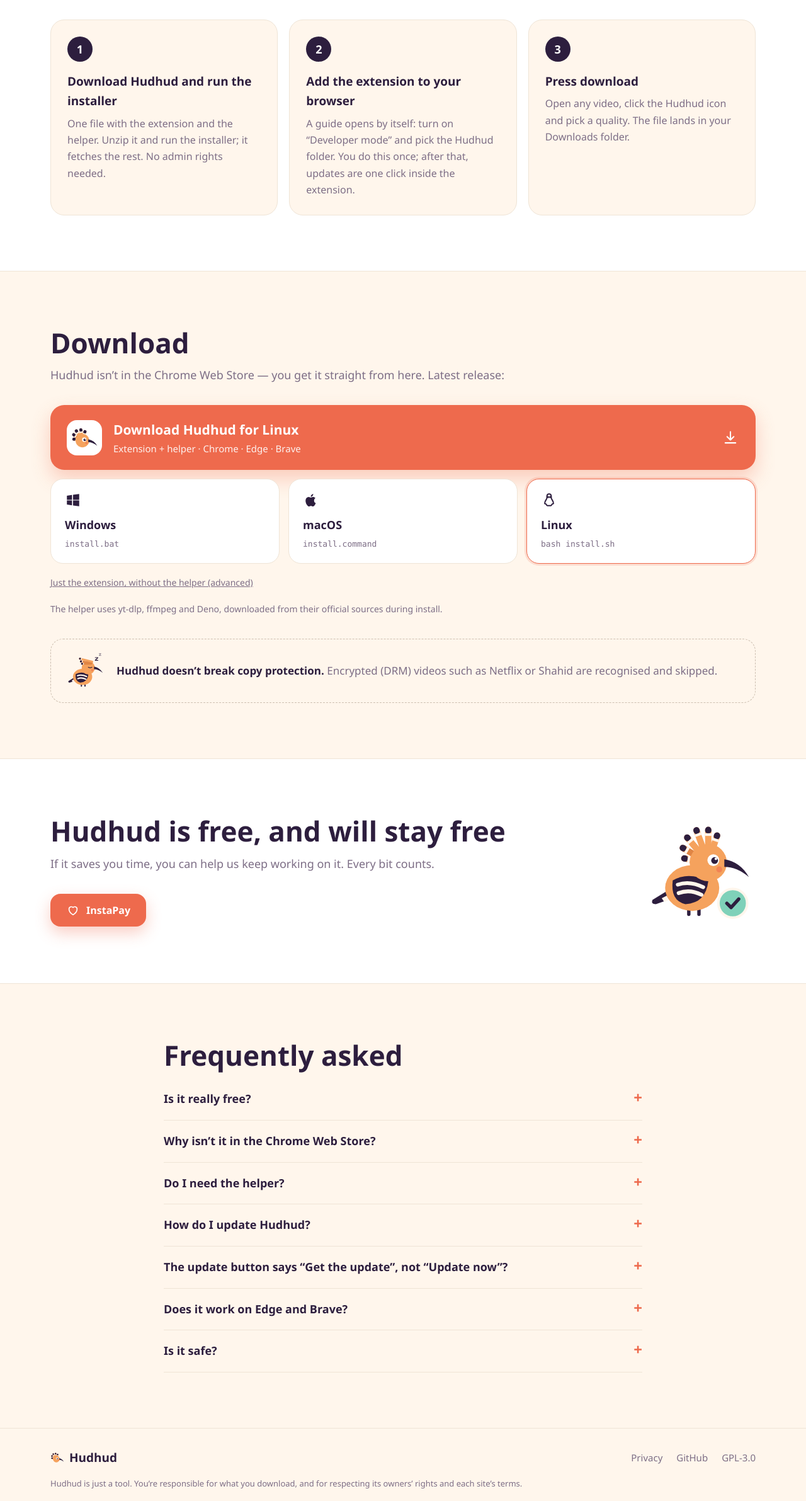
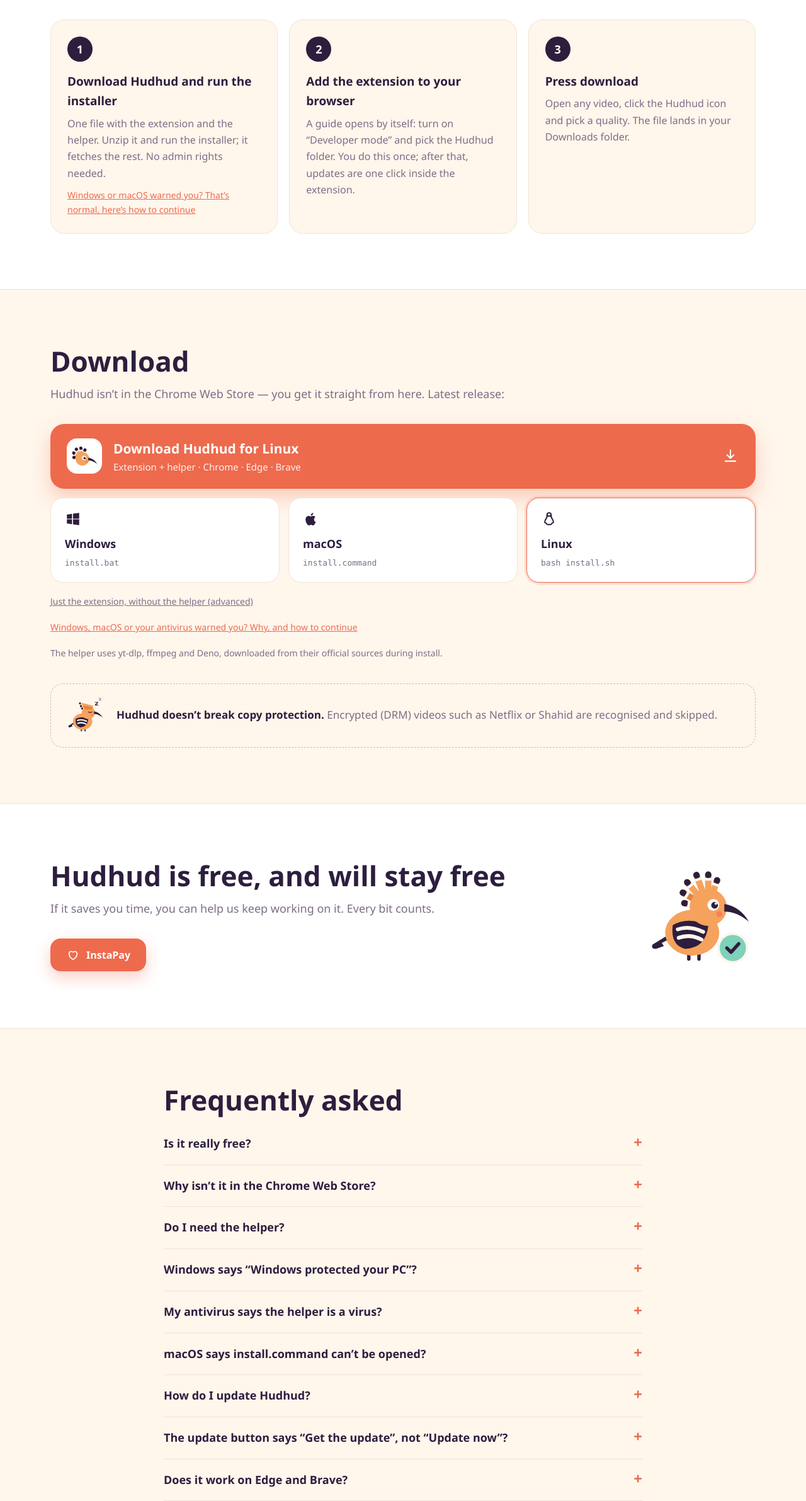
Before and after one commit to omaressamre/hudhud, a browser extension: page site/index.html in a window 1280 px wide. Shown: the part 1708-4091 px from the top of the page at 63% size. Drawn offline with Linux system fonts and the light colour scheme; no server answers; a web font is replaced by a local one.

Commit message:
Site: help for SmartScreen, antivirus and macOS warnings; install.bat checks it was extracted
- FAQ entries (#warnings) for Windows SmartScreen, antivirus false positives and macOS Gatekeeper,
  linked from step 1 and the download box; links to #warnings open the entry
- install.bat stops with a clear message when it's run from inside the zip (install.ps1 missing)
- README: short note on first-run warnings

Co-Authored-By: Claude Opus 5.5 <noreply@anthropic.com>
Claude-Session: https://claude.ai/code/session_01Wr5NYSvrr9j7qcnwhHR47G

```diff
--- a/site/index.html
+++ b/site/index.html
@@ -128,6 +128,7 @@
           <span class="num">1</span>
           <h3 data-i18n="s1t">نزّل هدهد وشغّل التسطيب</h3>
           <p data-i18n="s1d">ملف واحد فيه الإضافة والمساعد. فُكّه وشغّل ملف التسطيب، وهو هيجيب الباقي لوحده. مش محتاج صلاحيات أدمن.</p>
+          <p class="hint"><a href="#warnings" data-i18n="s1warn">ويندوز أو الماك حذّرك؟ ده طبيعي، اعرف تكمّل إزاي</a></p>
         </li>
         <li>
           <span class="num">2</span>
@@ -176,6 +177,7 @@
           <strong>Firefox</strong><small data-i18n="ffSub">إضافة موقّعة بتتحدّث لوحدها. لو عايز يوتيوب، نزّل المساعد لنظامك من فوق.</small>
         </a>
         <p class="note"><a href="https://github.com/omaressamre/hudhud/releases/latest" data-extonly data-i18n="dlExtOnly">الإضافة لوحدها من غير المساعد (للمتقدمين)</a></p>
+        <p class="note"><a href="#warnings" data-i18n="dlWarn">ويندوز أو الماك أو برنامج الحماية حذّرك؟ اعرف ليه وتكمّل إزاي</a></p>
         <p class="note" data-i18n="dlNote">المساعد بيستخدم yt-dlp وffmpeg وDeno وبينزّلهم من مصادرهم الرسمية أثناء التثبيت.</p>
       </div>
       <div class="drm">
@@ -209,6 +211,9 @@
       <details><summary data-i18n="q1">هو مجاني فعلًا؟</summary><p data-i18n="a1">أيوه، مجاني بالكامل ومن غير إعلانات. الكود مفتوح تحت رخصة GPL-3.0.</p></details>
       <details><summary data-i18n="q2">ليه مش موجود في متجر كروم؟</summary><p data-i18n="a2">متجر كروم مش بيسمح بإضافات بتنزّل من يوتيوب، فبننشره هنا مباشرة. التثبيت بياخد دقيقة.</p></details>
       <details><summary data-i18n="q3">محتاج المساعد؟</summary><p data-i18n="a3">التسطيب بيجيب الاتنين مع بعض وده الأسهل. الإضافة لوحدها بتنزّل الفيديوهات المباشرة والستوريز وHLS، والمساعد بيضيف يوتيوب والبلاي ليستات وMP3 والترجمة ومواقع تانية كتير.</p></details>
+      <details id="warnings"><summary><span data-i18n="q8">ويندوز بيقولي «<bdi>Windows protected your PC</bdi>»؟</span></summary><p data-i18n="a8">ده تحذير SmartScreen، وبيظهر لأي برنامج جديد مش عليه توقيع بشهادة مدفوعة. مش معناه إن فيه فيروس. دوس <strong>More info</strong> (مزيد من المعلومات)، وبعدين <strong>Run anyway</strong> (تشغيل على أي حال). ولو ظهرلك «<bdi>The publisher could not be verified</bdi>»، دوس <strong>Run</strong>. واتأكد إنك فكّيت الملف الأول: كليك يمين عليه ← <strong>Extract All</strong>، وشغّل <code>install.bat</code> من الفولدر الجديد، مش من جوه الملف المضغوط.</p></details>
+      <details><summary data-i18n="q9">برنامج الحماية بيقول إن المساعد فيروس؟</summary><p data-i18n="a9">ده إنذار غلط بيحصل كتير مع البرامج الجديدة اللي مش موقّعة، وخصوصًا المكتوبة بلغة Go زي المساعد. المساعد بيحمّل الفيديوهات وبس، وكل الكود مفتوح على GitHub. تقدر تتأكد بنفسك: ارفع الملف على <a href="https://www.virustotal.com/">VirusTotal</a>، أو قارن بصمته بملف <code>SHA256SUMS.txt</code> اللي في صفحة الإصدار. لو برنامج الحماية مسحه، رجّعه من الحجر (Quarantine)، وضيف فولدر هدهد للاستثناءات، وبلّغنا على <a href="https://github.com/omaressamre/hudhud/issues/new?template=bug.yml">GitHub</a> علشان نبعته للشركة تصلّحه.</p></details>
+      <details><summary><span data-i18n="q10">الماك بيقولي إن <bdi>install.command</bdi> مش هيتفتح؟</span></summary><p data-i18n="a10">الماك بيمنع الملفات اللي جاية من مطوّر مش مسجّل عند Apple. افتح <strong>System Settings ← Privacy &amp; Security</strong>، وانزل لتحت هتلاقي رسالة عن <code>install.command</code>. دوس <strong>Open Anyway</strong> وأكّد بكلمة السر. في النسخ القديمة من macOS تقدر بدل كده تعمل كليك يمين على الملف ← <strong>Open</strong>. ده مرة واحدة بس، والتسطيب بيشيل المنع من باقي ملفات هدهد لوحده.</p></details>
       <details><summary data-i18n="q6">إزاي أحدّث هدهد؟</summary><p data-i18n="a6">لما يطلع إصدار جديد هتلاقي زرار «حدّث دلوقتي» جوه الإضافة. بيحدّث الإضافة والمساعد مع بعض في أقل من دقيقة.</p></details>
       <details><summary data-i18n="q7">زرار التحديث بيقولي «حمّل التحديث» مش «حدّث دلوقتي»؟</summary><p data-i18n="a7">ده معناه إن كروم محمّل هدهد من فولدر تاني، غالبًا الفولدر اللي فكّيت فيه الملف، مش من فولدر هدهد. التحديث بضغطة بيشتغل بس من فولدر هدهد. افتح <code>chrome://extensions</code>، شيل هدهد، ودوس «تحميل إضافة غير مضغوطة» واختار الفولدر ده: في ويندوز <code>%LOCALAPPDATA%\Hudhud\extension</code>، وفي ماك <code>~/Library/Application Support/Hudhud/extension</code>، وفي لينكس <code>~/.local/share/hudhud/extension</code>. هدهد كمان بيعرضلك المسار ده جوه الإضافة مع زرار «انسخ المسار». ده مرة واحدة بس، وبعدها كل التحديثات بضغطة.</p></details>
       <details><summary data-i18n="q4">بيشتغل على إيدج وبرايف؟</summary><p data-i18n="a4">أيوه، على أي متصفح مبني على Chromium: كروم، إيدج، برايف، فيفالدي.</p></details>
--- a/site/site.js
+++ b/site/site.js
@@ -23,11 +23,13 @@ const EN = {
   f6t: 'Private by design', f6d: 'No accounts, no tracking, no ads. Everything happens on your computer.',
   howTitle: 'Three steps and you’re set',
   s1t: 'Download Hudhud and run the installer', s1d: 'One file with the extension and the helper. Unzip it and run the installer; it fetches the rest. No admin rights needed.',
+  s1warn: 'Windows or macOS warned you? That’s normal, here’s how to continue',
   s2t: 'Add the extension to your browser', s2d: 'A guide opens by itself: turn on “Developer mode” and pick the Hudhud folder. You do this once; after that, updates are one click inside the extension.',
   s3t: 'Press download', s3d: 'Open any video, click the Hudhud icon and pick a quality. The file lands in your Downloads folder.',
   dlTitle: 'Download', dlSub: 'Hudhud isn’t in the Chrome Web Store — you get it straight from here. Latest release:',
   dlMain: 'Download Hudhud', dlMainSub: 'Extension + helper · Chrome · Edge · Brave',
   dlExtOnly: 'Just the extension, without the helper (advanced)',
+  dlWarn: 'Windows, macOS or your antivirus warned you? Why, and how to continue',
   ffSub: 'Signed add-on that updates itself. For YouTube, also get the helper for your system above.',
   ffMain: 'Add Hudhud to Firefox', ffMainSub: 'Then get the helper below for YouTube and playlists',
   osWin: 'install.bat', osMac: 'install.command', osLinux: 'bash install.sh',
@@ -41,6 +43,12 @@ const EN = {
   q3: 'Do I need the helper?', a3: 'The installer sets up both, which is the easiest way. The extension alone downloads direct videos, stories and HLS; the helper adds YouTube, playlists, MP3, subtitles and many more sites.',
   q7: 'The update button says “Get the update”, not “Update now”?',
   a7: 'That means Chrome loads Hudhud from another folder (usually the one you unzipped) instead of the Hudhud folder, and one-click updates only work from the Hudhud folder. Open <code>chrome://extensions</code>, remove Hudhud, click “Load unpacked” and pick: on Windows <code>%LOCALAPPDATA%\\Hudhud\\extension</code>, on macOS <code>~/Library/Application Support/Hudhud/extension</code>, on Linux <code>~/.local/share/hudhud/extension</code>. Hudhud also shows this path inside the extension with a “Copy path” button. You only do this once; after that every update is one click.',
+  q8: 'Windows says “Windows protected your PC”?',
+  a8: 'That’s Windows SmartScreen. It shows up for any new program that isn’t signed with a paid certificate; it doesn’t mean there’s a virus. Click <strong>More info</strong>, then <strong>Run anyway</strong>. If you see “The publisher could not be verified”, click <strong>Run</strong>. Also make sure you extracted the zip first: right-click it → <strong>Extract All</strong>, then run <code>install.bat</code> from the new folder, not from inside the zip.',
+  q9: 'My antivirus says the helper is a virus?',
+  a9: 'That’s a false positive. It happens a lot with new unsigned programs, especially ones written in Go like the helper. The helper only downloads videos, and all of its code is open on GitHub. You can check for yourself: upload the file to <a href="https://www.virustotal.com/">VirusTotal</a>, or compare its fingerprint with <code>SHA256SUMS.txt</code> on the release page. If your antivirus removed it, restore it from quarantine, add the Hudhud folder to the exclusions, and tell us on <a href="https://github.com/omaressamre/hudhud/issues/new?template=bug.yml">GitHub</a> so we can report it to the vendor.',
+  q10: 'macOS says install.command can’t be opened?',
+  a10: 'macOS blocks files from developers that aren’t registered with Apple. Open <strong>System Settings → Privacy &amp; Security</strong>, scroll down to the message about <code>install.command</code>, click <strong>Open Anyway</strong> and confirm with your password. On older macOS versions you can instead right-click the file → <strong>Open</strong>. You only do this once; the installer unblocks the rest of Hudhud’s files itself.',
   q6: 'How do I update Hudhud?', a6: 'When a new version is out, an “Update now” button appears inside the extension. It updates the extension and the helper together in under a minute.',
   q4: 'Does it work on Edge and Brave?', a4: 'Yes, on any Chromium browser: Chrome, Edge, Brave, Vivaldi.',
   q5: 'Is it safe?', a5: 'The helper installs for your user only, without admin rights, and only talks to our extension. All the code is open for you to review.',
@@ -162,3 +170,11 @@ document.getElementById('theme').addEventListener('click', () => {
   const next = root.dataset.theme === 'dark' ? 'light' : 'dark';
   root.dataset.theme = next; save('theme', next); updateShot();
 });
+
+// links to #warnings open that FAQ entry
+function openHashedDetails() {
+  const d = location.hash && document.getElementById(location.hash.slice(1));
+  if (d && d.tagName === 'DETAILS') { d.open = true; d.scrollIntoView({ block: 'start' }); }
+}
+window.addEventListener('hashchange', openHashedDetails);
+openHashedDetails();
--- a/site/style.css
+++ b/site/style.css
@@ -92,6 +92,8 @@ h3 small { font-weight: 400; color: var(--text-2); font-size: 14px; }
 .steps { list-style: none; padding: 0; margin: 36px 0 0; display: grid; grid-template-columns: repeat(3, 1fr); gap: 18px; counter-reset: s; }
 .steps li { background: var(--bg); border: 1px solid var(--border); border-radius: 22px; padding: 26px; }
 .steps p { margin: 0; color: var(--text-2); font-size: 16px; }
+.steps .hint { margin-top: 10px; font-size: 14px; }
+.steps .hint a, .note a[href="#warnings"] { color: var(--coral); }
 .num { display: grid; place-items: center; width: 40px; height: 40px; border-radius: 50%; background: var(--plum); color: #fff; font: 700 18px var(--font-brand); margin-bottom: 16px; }
 :root[data-theme="dark"] .num { background: var(--coral); }
 
@@ -120,7 +122,9 @@ h3 small { font-weight: 400; color: var(--text-2); font-size: 14px; }
 .support { display: flex; align-items: center; justify-content: space-between; gap: 32px; }
 .support > img { width: 180px; flex: none; }
 
-details { border-bottom: 1px solid var(--border); padding: 18px 0; }
+details { border-bottom: 1px solid var(--border); padding: 18px 0; scroll-margin-top: 96px; }
+details strong { unicode-bidi: isolate; }
+details bdi { white-space: nowrap; }
 summary { cursor: pointer; font-weight: 600; font-size: 18px; list-style: none; display: flex; justify-content: space-between; gap: 16px; }
 summary::-webkit-details-marker { display: none; }
 summary::after { content: '+'; color: var(--coral); font-size: 24px; line-height: 1; transition: transform .2s; }
```
Also changed, not shown: 3 other files.
